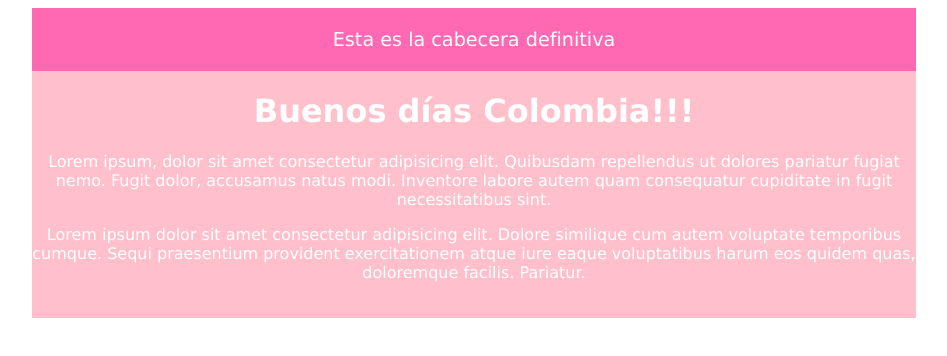
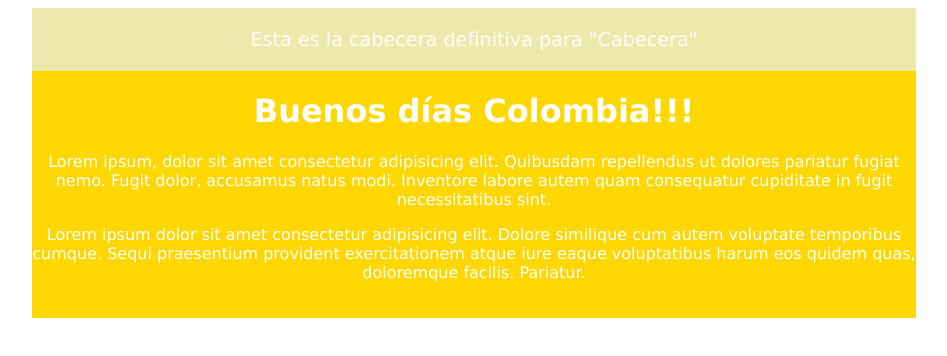
Before and after one commit to sirmarroquin/hyperblog, a plain HTML site: page index.html in a window 1280 px wide. Shown: the whole page, without its empty margins (166-1113 px from the left). Drawn offline with Linux system fonts and the light colour scheme.

Commit message:
Se cambia cabecera y colores

```diff
--- a/css/estilos.css
+++ b/css/estilos.css
@@ -5,7 +5,7 @@ body{
 }
 
 #container{
-	background-color: Pink;
+	background-color: Gold;
 	color: #fff;
 	margin-left: 15%;
 	width: 70%;
@@ -13,7 +13,7 @@ body{
 }
 
 #cabecera{
-	background-color: HotPink;
+	background-color: PaleGoldenrod;
 	padding: 20px 2%;
 	font-size:  1.2em;
 }
--- a/index.html
+++ b/index.html
@@ -7,7 +7,7 @@
 	<body>
 		<div id="container">
 			<div id="cabecera">
-				Esta es la cabecera definitiva
+				Esta es la cabecera definitiva para "Cabecera"
 			</div>
 		<h1>Buenos días Colombia!!!</h1>
 		<p>
```
